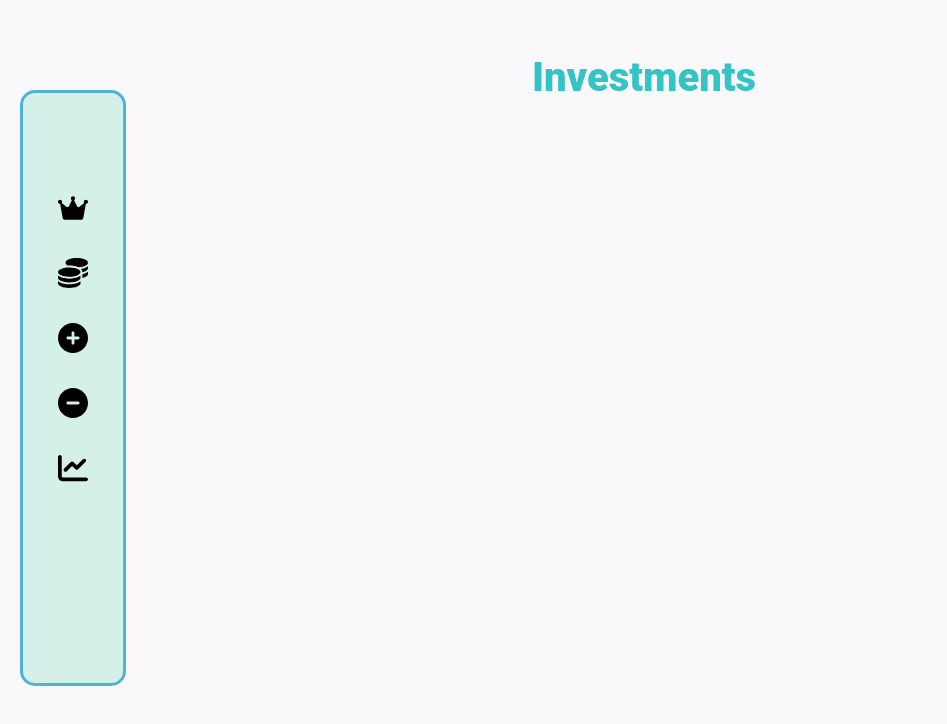
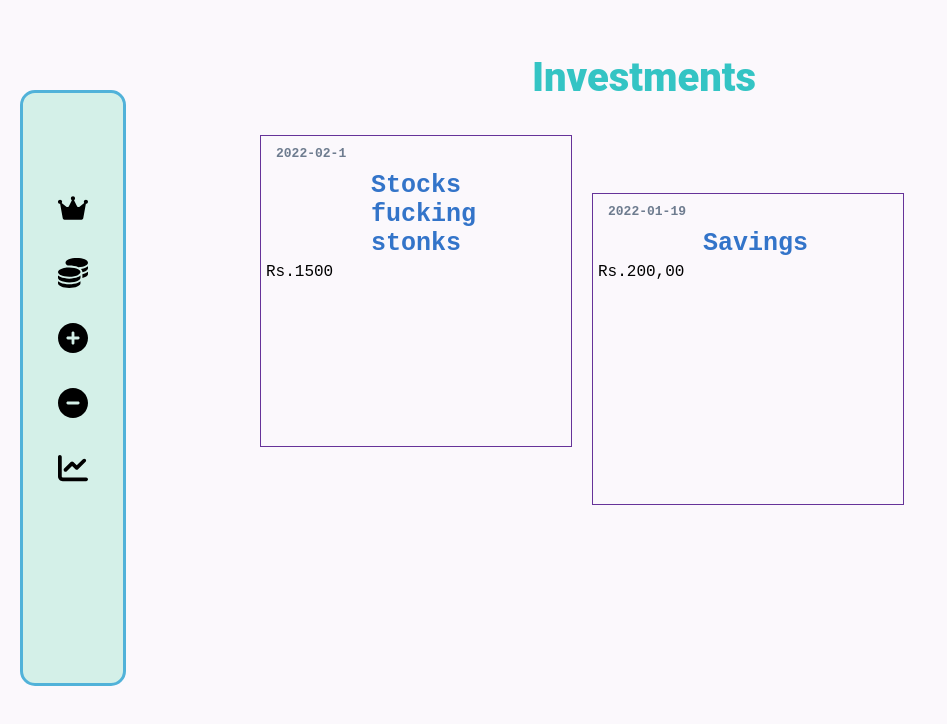
Before and after one commit to UtsabKafle/inflation, a React (Create React App) app in the folder frontend/: page /investments in a window 1280 px wide. Shown: the top 724 px of the page, without its empty margins (0-947 px from the left). Built offline with nearby package versions, Linux system fonts and the light colour scheme.

Commit message:
added the investment box on investment page

```diff
--- a/frontend/src/Components/Investments/Investments.jsx
+++ b/frontend/src/Components/Investments/Investments.jsx
@@ -1,6 +1,6 @@
 import React, { useState, useEffect } from 'react'
 import Chart from 'chart.js/auto'
-
+import './Styles/Investment.css'
 
 function show_chart(){
   const ctx = document.getElementById('myChart').getContext('2d');
@@ -42,7 +42,6 @@ function show_chart(){
 
 
 const Investments = () => {
-  // const [count,setCount] = useState(0);
   // useEffect(()=>{
   // show_chart();
   // });
@@ -50,9 +49,26 @@ const Investments = () => {
   return (
     <div className="cont" >
       <div id="header">Investments</div>
-      {/* <canvas id="myChart" width="400" height="400"></canvas> */}
-      {/* <div className="waiter"  onLoad={show_chart()}></div> */}
-      {/* <button type="button" onClick={setCount(count+1)}>Refresh</button> */}
+    <div className="inv">
+    <div className="inv-box">
+    <div className="inv-start">2022-02-1</div>
+
+      <div className="inv-heading">
+        Stocks fucking stonks
+      </div>
+      <div className="present-val">Rs.1500</div>
+    </div>
+    <div className="inv-box">
+    <div className="inv-start">2022-01-19</div>
+
+      <div className="inv-heading">
+      Savings
+      </div>
+      <div className="present-val">Rs.200,00</div>
+    </div>
+
+
+    </div>
     </div>
   )
 }
--- a/frontend/src/Components/Investments/Styles/Investment.css
+++ b/frontend/src/Components/Investments/Styles/Investment.css
@@ -0,0 +1,34 @@
+.inv{
+    /* border: 1px solid orangered; */
+    padding: 20px 200px;
+    /* background-color: rgba(225, 218, 210, 0.413); */
+}
+
+.inv-box{
+    border: 1px solid rebeccapurple;
+    display: inline-block;
+    margin: 10px;
+    padding: 5px;
+    width: 300px;
+    height: 300px;
+    /* text-align: center; */
+}
+
+.inv-heading{
+    font-size: 25px;
+    font-weight: 800;
+    font-family: 'Courier New', Courier, monospace;
+    display: inline-block;
+    /* border: 1px solid red; */
+    color:rgb(51, 116, 201);
+    margin: 5px 105px;
+}
+
+.inv-start{
+    font-size: 13px;
+    font-weight: 900;
+    font-family: 'Courier New', Courier, monospace;
+    display: inline-block;
+    color:rgb(110, 124, 143);
+    margin: 5px 10px;
+}
```
